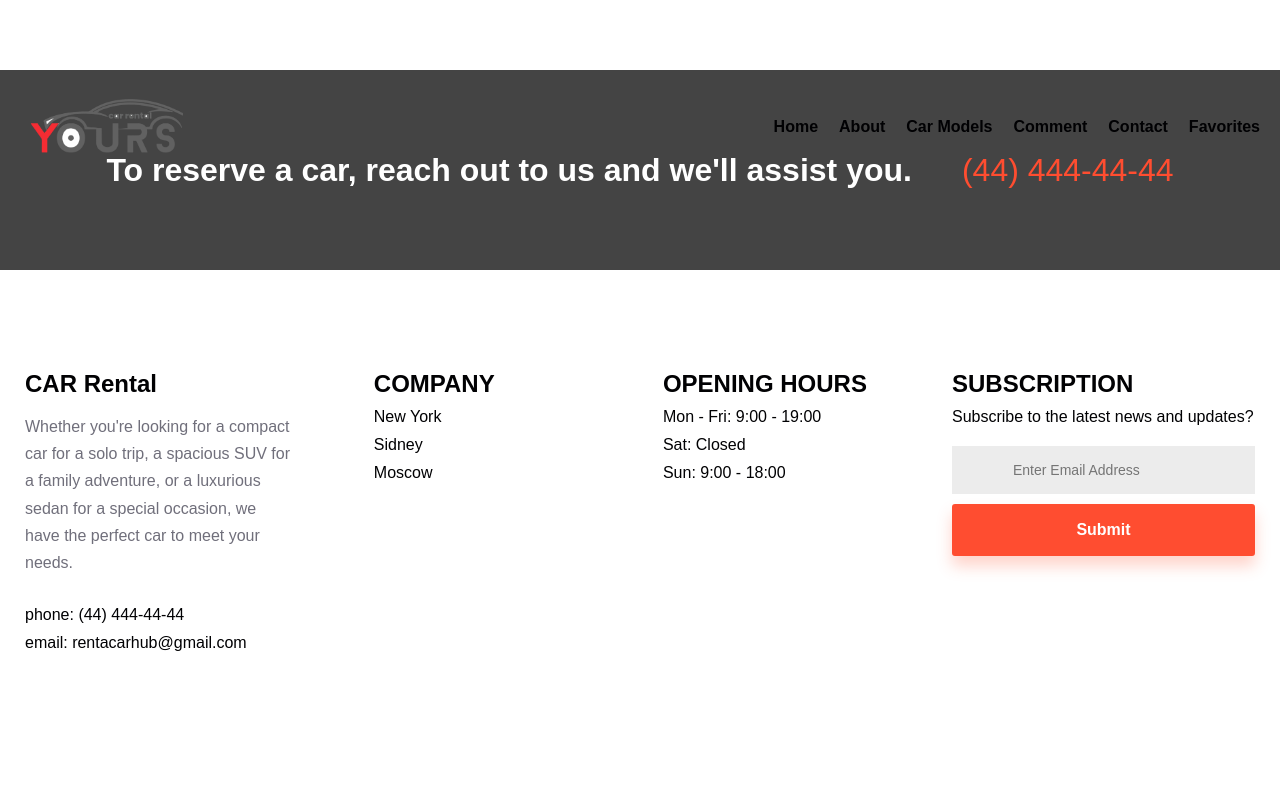
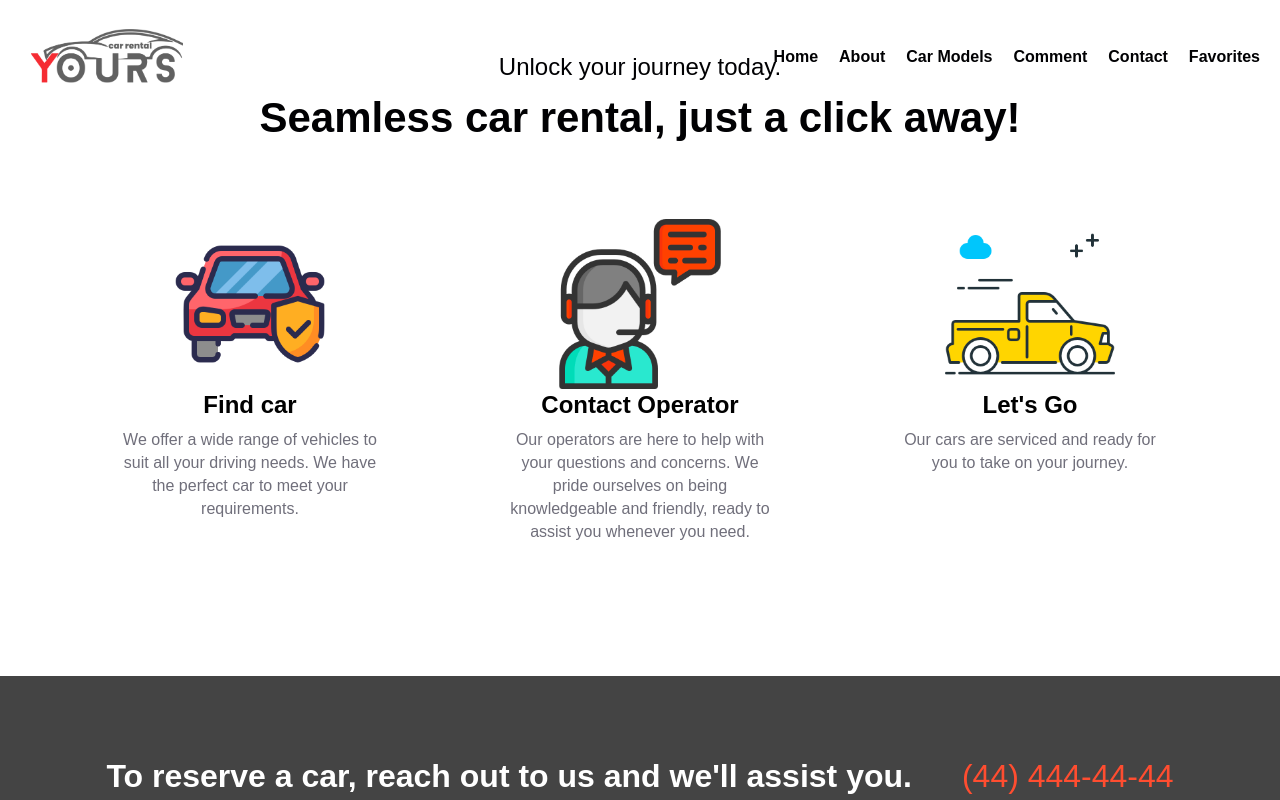
Before and after one commit to oleg-lego-lego/autoRent, a React (Create React App) app: page / in a window 1280 px wide. Shown: the top 800 px of the page. Built offline with nearby package versions, Linux system fonts and the light colour scheme.

Commit message:
add PlanTrip components for home page

```diff
--- a/src/components/home/Home.tsx
+++ b/src/components/home/Home.tsx
@@ -1,8 +1,10 @@
 import React from 'react';
+import {PlanTrip} from "../about/PlanTrip";
 
 export const Home = () => {
     return (
         <>
+            <PlanTrip/>
         </>
     );
 };
```
